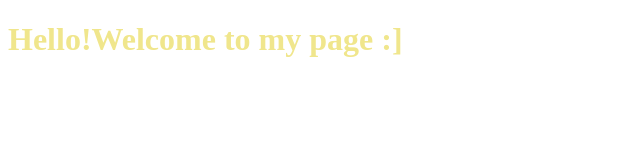
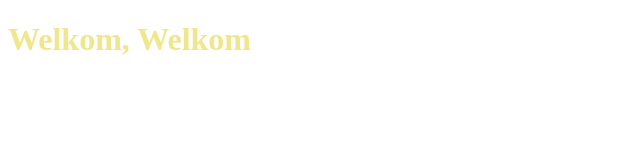
Before and after one commit to morfin3/morfin3.github.io, a plain HTML site: page index.html in a window 1280 px wide. Shown: the whole page, without its empty margins (0-640 px from the left). Drawn offline with Linux system fonts and the light colour scheme.

Commit message:
Update index.html

```diff
--- a/index.html
+++ b/index.html
@@ -4,6 +4,6 @@
     <link rel="stylesheet" href="a.css">
   </head>
   <body>
-    <h1> Hello!Welcome to my page :] </h1>
+    <h1> Welkom, Welkom </h1>
   </body>
 </html>
```
